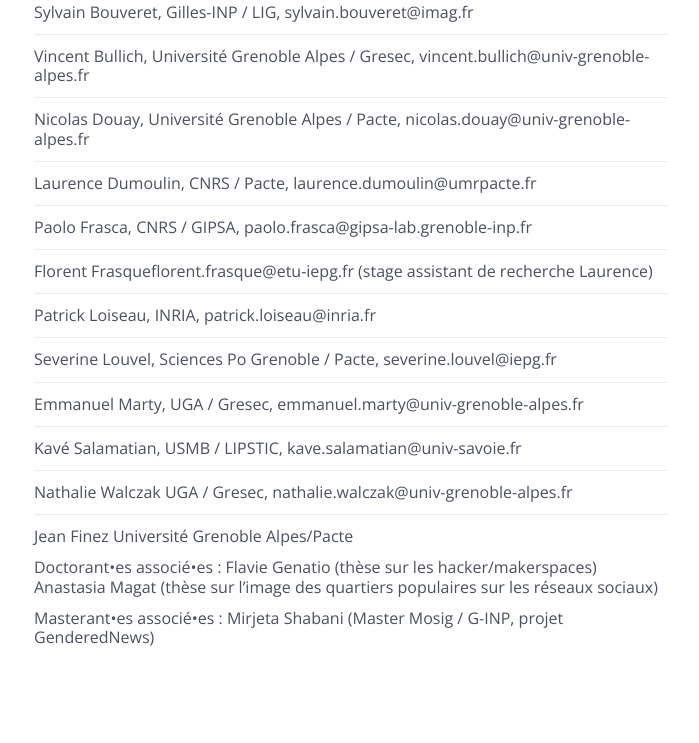
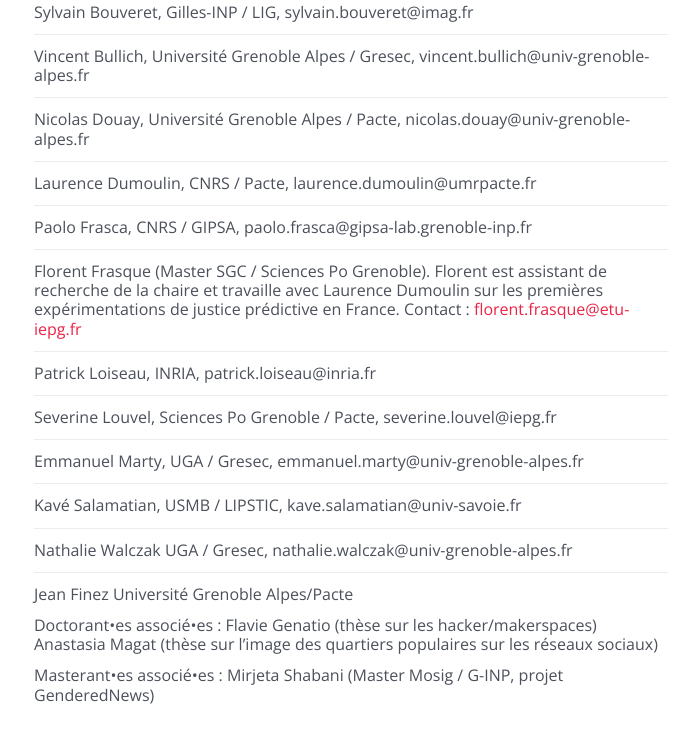
Before and after one commit to gillesbastin/algorithmicsociety.github.io, a Jekyll site: the page built from participants.md, in a window 1280 px wide and 900 px high, scrolled down 629 px. Shown: the top 743 px of the window, without its empty margins (289-988 px from the left). Built offline with Jekyll 4.4.1, drawn with Linux system fonts in a browser that asks for light colours.

Commit message:
Update participants.md

```diff
--- a/participants.md
+++ b/participants.md
@@ -29,7 +29,7 @@ Laurence Dumoulin, CNRS / Pacte, laurence.dumoulin@umrpacte.fr
 <hr>
 Paolo Frasca, CNRS / GIPSA, paolo.frasca@gipsa-lab.grenoble-inp.fr
 <hr>
-Florent Frasqueflorent.frasque@etu-iepg.fr (stage assistant de recherche Laurence)
+Florent Frasque (Master SGC / Sciences Po Grenoble). Florent est assistant de recherche de la chaire et travaille avec Laurence Dumoulin sur les premières expérimentations de justice prédictive en France. Contact : [florent.frasque@etu-iepg.fr](mailto:florent.frasque@etu-iepg.fr)
 <hr>
 Patrick Loiseau, INRIA, patrick.loiseau@inria.fr
 <hr>
```
